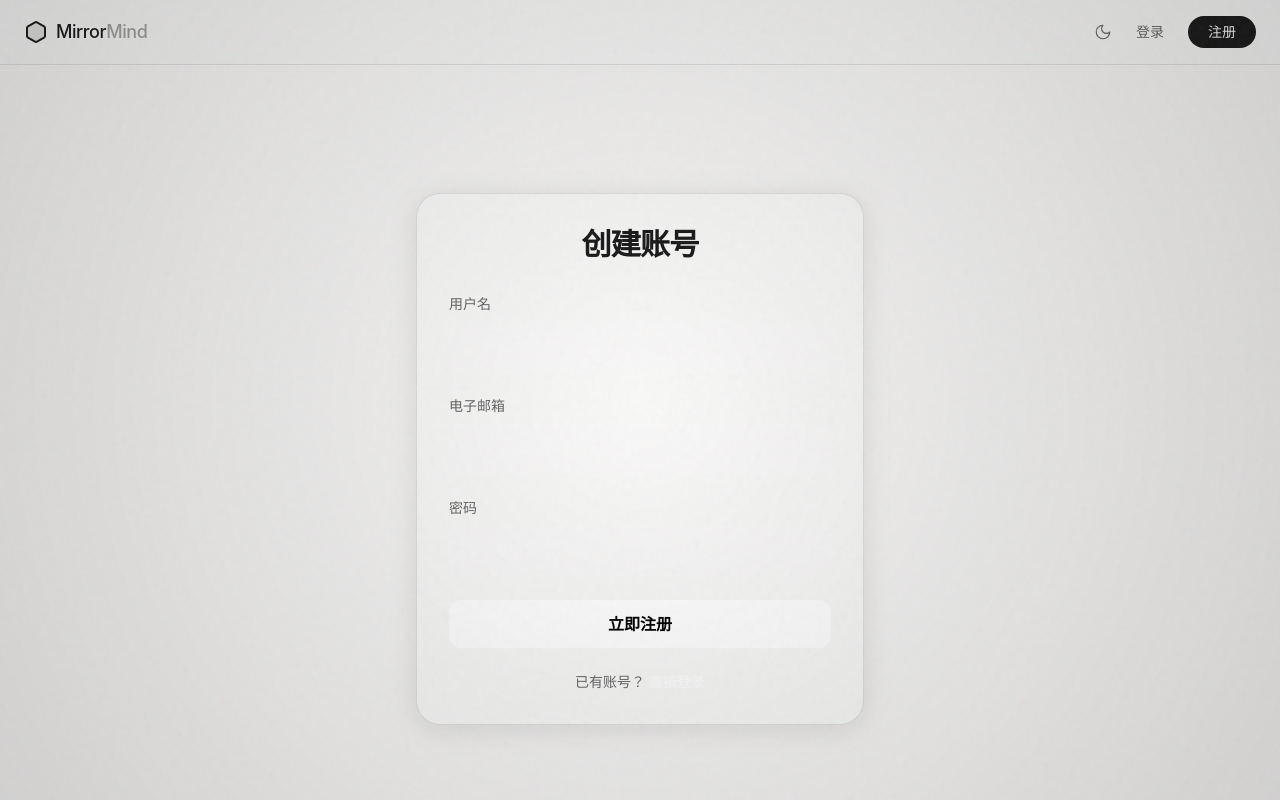
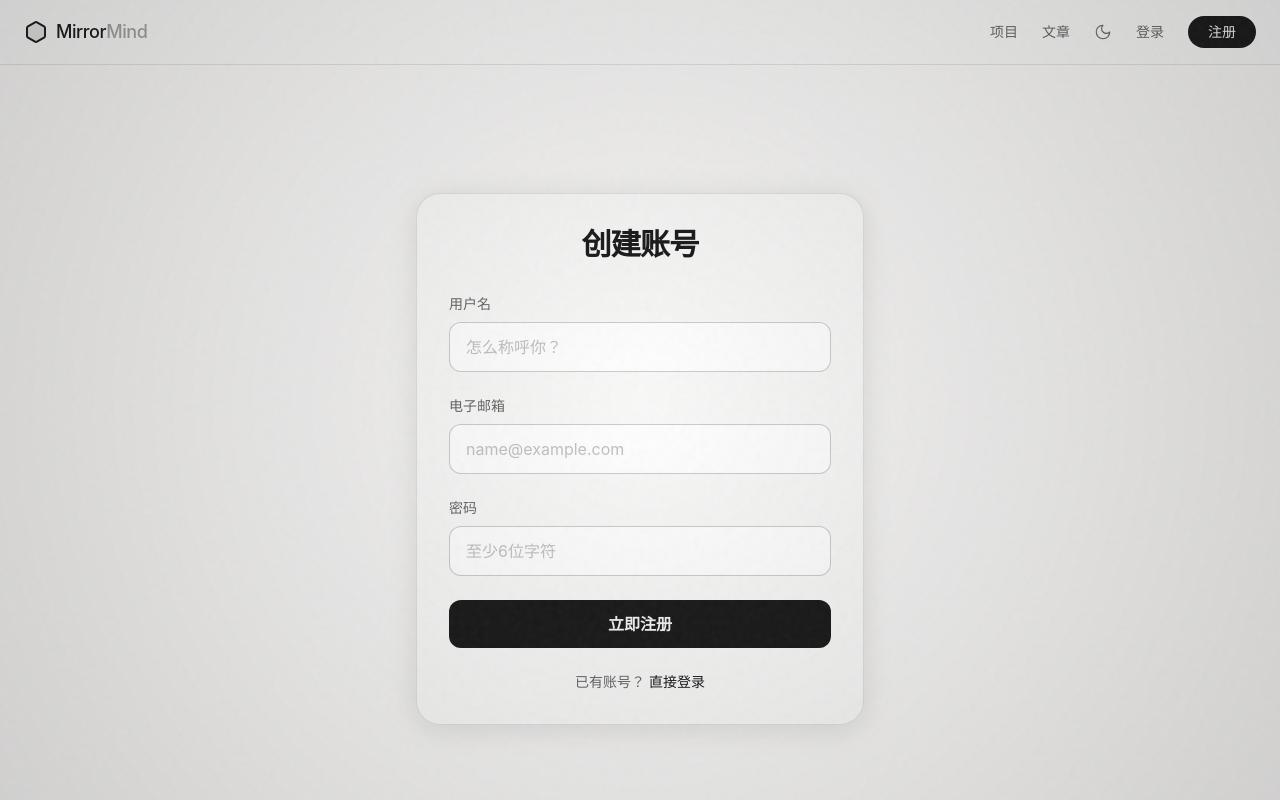
Before and after one commit to tianhaishun/mirror-mind, a React (Vite) app: page /#/register in a window 1280 px wide. Built offline with nearby package versions, Linux system fonts and the light colour scheme; no server answers.

Commit message:
Fix: Light mode styles for auth forms and add Navbar links

```diff
--- a/src/components/Navbar.tsx
+++ b/src/components/Navbar.tsx
@@ -24,6 +24,19 @@ export default function Navbar() {
         </Link>
 
         <div className="flex items-center space-x-6">
+          <Link
+            to="/projects"
+            className="text-mirror-text-secondary hover:text-mirror-text-primary transition-colors duration-300 text-sm font-medium"
+          >
+            项目
+          </Link>
+          <Link
+            to="/articles"
+            className="text-mirror-text-secondary hover:text-mirror-text-primary transition-colors duration-300 text-sm font-medium"
+          >
+            文章
+          </Link>
+
           <button
             onClick={toggleTheme}
             className="text-mirror-text-secondary hover:text-mirror-text-primary transition-colors duration-300"
--- a/src/pages/Login.tsx
+++ b/src/pages/Login.tsx
@@ -40,7 +40,7 @@ export default function Login() {
               value={email}
               onChange={(e) => setEmail(e.target.value)}
               required
-              className="w-full bg-white/5 border border-white/10 rounded-xl px-4 py-3 text-white placeholder-white/20 focus:outline-none focus:ring-2 focus:ring-blue-500/50 focus:border-transparent transition-all"
+              className="w-full bg-mirror-card-bg border border-mirror-border/20 rounded-xl px-4 py-3 text-mirror-text-primary placeholder-mirror-text-secondary/40 focus:outline-none focus:ring-2 focus:ring-blue-500/50 focus:border-transparent transition-all"
               placeholder="name@example.com"
             />
           </div>
@@ -51,19 +51,19 @@ export default function Login() {
               value={password}
               onChange={(e) => setPassword(e.target.value)}
               required
-              className="w-full bg-white/5 border border-white/10 rounded-xl px-4 py-3 text-white placeholder-white/20 focus:outline-none focus:ring-2 focus:ring-blue-500/50 focus:border-transparent transition-all"
+              className="w-full bg-mirror-card-bg border border-mirror-border/20 rounded-xl px-4 py-3 text-mirror-text-primary placeholder-mirror-text-secondary/40 focus:outline-none focus:ring-2 focus:ring-blue-500/50 focus:border-transparent transition-all"
               placeholder="••••••••"
             />
           </div>
           <button
             type="submit"
             disabled={loading}
-            className="w-full bg-white text-black font-semibold py-3 rounded-xl hover:bg-white/90 disabled:opacity-50 transition-all duration-300 transform active:scale-[0.98]"
+            className="w-full bg-mirror-text-primary text-mirror-base font-semibold py-3 rounded-xl hover:opacity-90 disabled:opacity-50 transition-all duration-300 transform active:scale-[0.98]"
           >
             {loading ? '登录中...' : '登录'}
           </button>
           <div className="text-center text-sm text-mirror-text-secondary">
-            还没有账号？ <Link to="/register" className="text-white hover:underline decoration-1 underline-offset-4">立即注册</Link>
+            还没有账号？ <Link to="/register" className="text-mirror-text-primary hover:underline decoration-1 underline-offset-4">立即注册</Link>
           </div>
         </form>
       </div>
--- a/src/pages/Register.tsx
+++ b/src/pages/Register.tsx
@@ -58,7 +58,7 @@ export default function Register() {
               value={username}
               onChange={(e) => setUsername(e.target.value)}
               required
-              className="w-full bg-white/5 border border-white/10 rounded-xl px-4 py-3 text-white placeholder-white/20 focus:outline-none focus:ring-2 focus:ring-blue-500/50 focus:border-transparent transition-all"
+              className="w-full bg-mirror-card-bg border border-mirror-border/20 rounded-xl px-4 py-3 text-mirror-text-primary placeholder-mirror-text-secondary/40 focus:outline-none focus:ring-2 focus:ring-blue-500/50 focus:border-transparent transition-all"
               placeholder="怎么称呼你？"
             />
           </div>
@@ -69,7 +69,7 @@ export default function Register() {
               value={email}
               onChange={(e) => setEmail(e.target.value)}
               required
-              className="w-full bg-white/5 border border-white/10 rounded-xl px-4 py-3 text-white placeholder-white/20 focus:outline-none focus:ring-2 focus:ring-blue-500/50 focus:border-transparent transition-all"
+              className="w-full bg-mirror-card-bg border border-mirror-border/20 rounded-xl px-4 py-3 text-mirror-text-primary placeholder-mirror-text-secondary/40 focus:outline-none focus:ring-2 focus:ring-blue-500/50 focus:border-transparent transition-all"
               placeholder="name@example.com"
             />
           </div>
@@ -81,19 +81,19 @@ export default function Register() {
               onChange={(e) => setPassword(e.target.value)}
               required
               minLength={6}
-              className="w-full bg-white/5 border border-white/10 rounded-xl px-4 py-3 text-white placeholder-white/20 focus:outline-none focus:ring-2 focus:ring-blue-500/50 focus:border-transparent transition-all"
+              className="w-full bg-mirror-card-bg border border-mirror-border/20 rounded-xl px-4 py-3 text-mirror-text-primary placeholder-mirror-text-secondary/40 focus:outline-none focus:ring-2 focus:ring-blue-500/50 focus:border-transparent transition-all"
               placeholder="至少6位字符"
             />
           </div>
           <button
             type="submit"
             disabled={loading}
-            className="w-full bg-white text-black font-semibold py-3 rounded-xl hover:bg-white/90 disabled:opacity-50 transition-all duration-300 transform active:scale-[0.98]"
+            className="w-full bg-mirror-text-primary text-mirror-base font-semibold py-3 rounded-xl hover:opacity-90 disabled:opacity-50 transition-all duration-300 transform active:scale-[0.98]"
           >
             {loading ? '注册中...' : '立即注册'}
           </button>
           <div className="text-center text-sm text-mirror-text-secondary">
-            已有账号？ <Link to="/login" className="text-white hover:underline decoration-1 underline-offset-4">直接登录</Link>
+            已有账号？ <Link to="/login" className="text-mirror-text-primary hover:underline decoration-1 underline-offset-4">直接登录</Link>
           </div>
         </form>
       </div>
```
